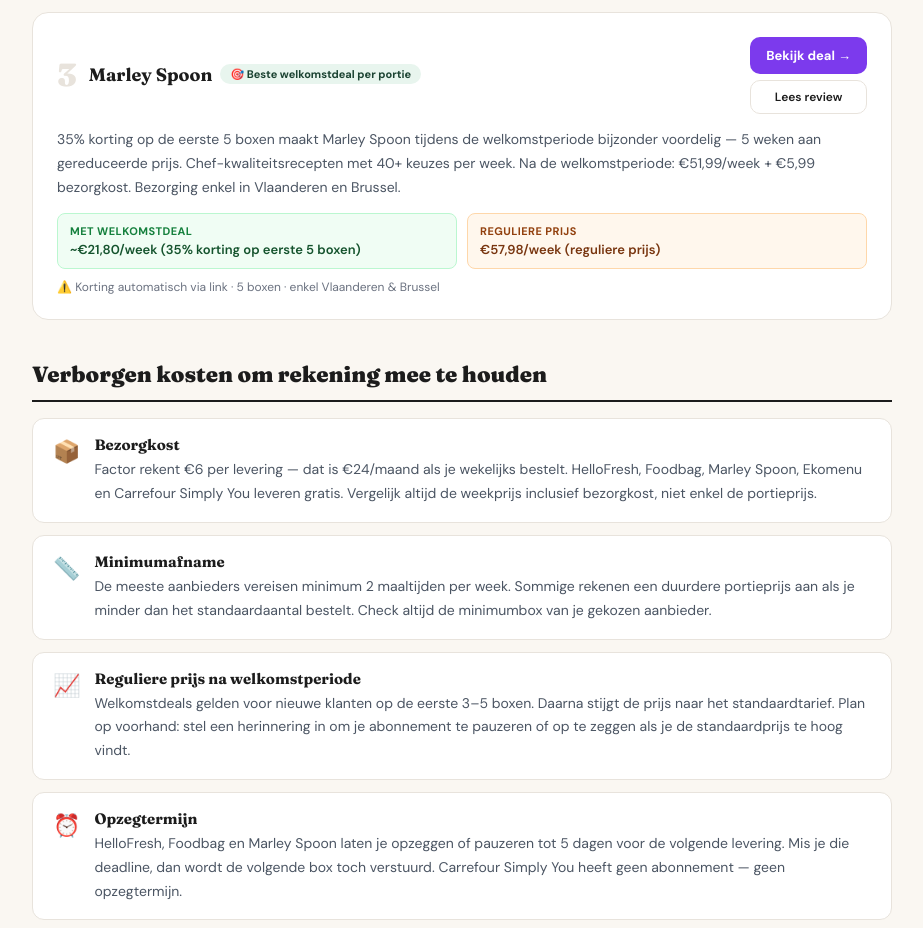
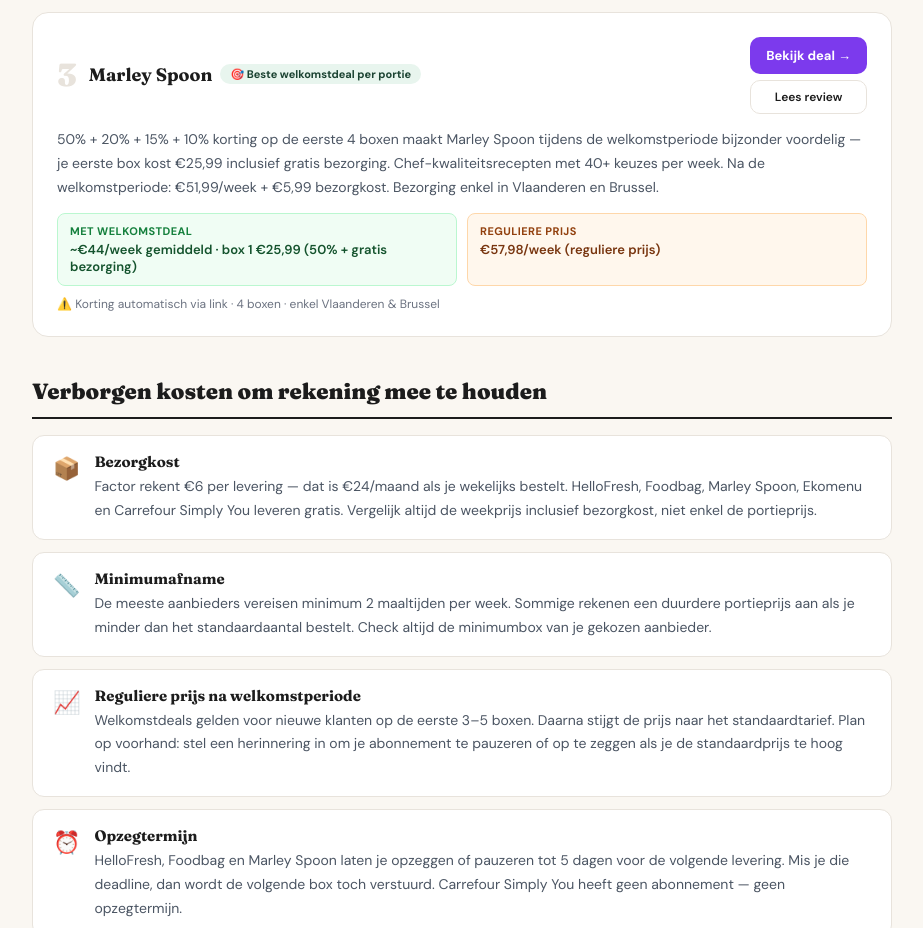
Before and after one commit to fetspets/bestemaaltijdbox, a Next.js app: page /gids/goedkoopste-maaltijdbox-belgie in a window 1280 px wide. Shown: the part 2120-3048 px from the top of the page, without its empty margins (178-1101 px from the left). Built offline with nearby package versions, Linux system fonts and the light colour scheme.

Commit message:
auto: update page.tsx

```diff
--- a/src/app/gids/goedkoopste-maaltijdbox-belgie/page.tsx
+++ b/src/app/gids/goedkoopste-maaltijdbox-belgie/page.tsx
@@ -215,10 +215,10 @@ export default function GoedkoopsteMaaltijdboxPage() {
               slug: 'marley-spoon',
               badge: '🎯 Beste welkomstdeal per portie',
               accent: '#7C3AED',
-              metDeal: '~€21,80/week (35% korting op eerste 5 boxen)',
+              metDeal: '~€44/week gemiddeld · box 1 €25,99 (50% + gratis bezorging)',
               naDeal: '€57,98/week (reguliere prijs)',
-              uitleg: '35% korting op de eerste 5 boxen maakt Marley Spoon tijdens de welkomstperiode bijzonder voordelig — 5 weken aan gereduceerde prijs. Chef-kwaliteitsrecepten met 40+ keuzes per week. Na de welkomstperiode: €51,99/week + €5,99 bezorgkost. Bezorging enkel in Vlaanderen en Brussel.',
-              dealOpmerking: 'Korting automatisch via link · 5 boxen · enkel Vlaanderen & Brussel',
+              uitleg: '50% + 20% + 15% + 10% korting op de eerste 4 boxen maakt Marley Spoon tijdens de welkomstperiode bijzonder voordelig — je eerste box kost €25,99 inclusief gratis bezorging. Chef-kwaliteitsrecepten met 40+ keuzes per week. Na de welkomstperiode: €51,99/week + €5,99 bezorgkost. Bezorging enkel in Vlaanderen en Brussel.',
+              dealOpmerking: 'Korting automatisch via link · 4 boxen · enkel Vlaanderen & Brussel',
             },
           ].map(({ rang, naam, slug, badge, accent, metDeal, naDeal, uitleg, dealOpmerking }) => (
             <div key={slug} style={{ background: 'white', borderRadius: 16, border: rang === 1 ? '1.5px solid var(--mint)' : '1.5px solid var(--rule)', padding: 24, marginBottom: 16, position: 'relative', overflow: 'hidden' }}>
```
